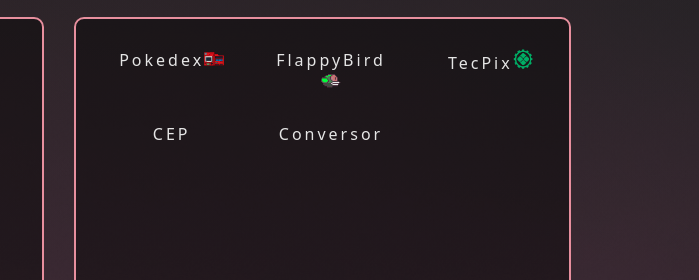
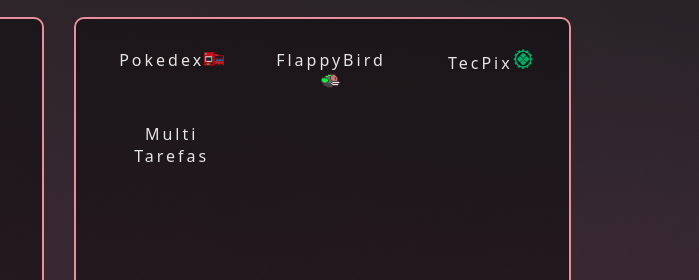
Before and after one commit to VictorHMR/Portifolio, a plain HTML site: page index.html in a window 1280 px wide. Shown: the part 1880-2160 px from the top of the page, 581-1280 px from the left. Drawn offline with nearby package versions, Linux system fonts and the light colour scheme.

Commit message:
Add files via upload

```diff
--- a/index.html
+++ b/index.html
@@ -149,13 +149,10 @@
               <a href="">
                 <li>TecPix<img src="img/TecPix.png" width="20px" /></li
               ></a>
-              <a href="View/Cep.html">
-                <li>CEP<img src="" width="20px" /></li
+              <a href="https://victorhmr.github.io/JS/SiteDeUtilidades/index.html">
+                <li>Multi Tarefas<img src="" width="20px" /></li
               ></a>
-              <a href="">
-                <li>Conversor<img src="" width="20px" /></li
-              ></a>
-            </ul>
+              </ul>
           </div>
         </div>
       </div>
```
